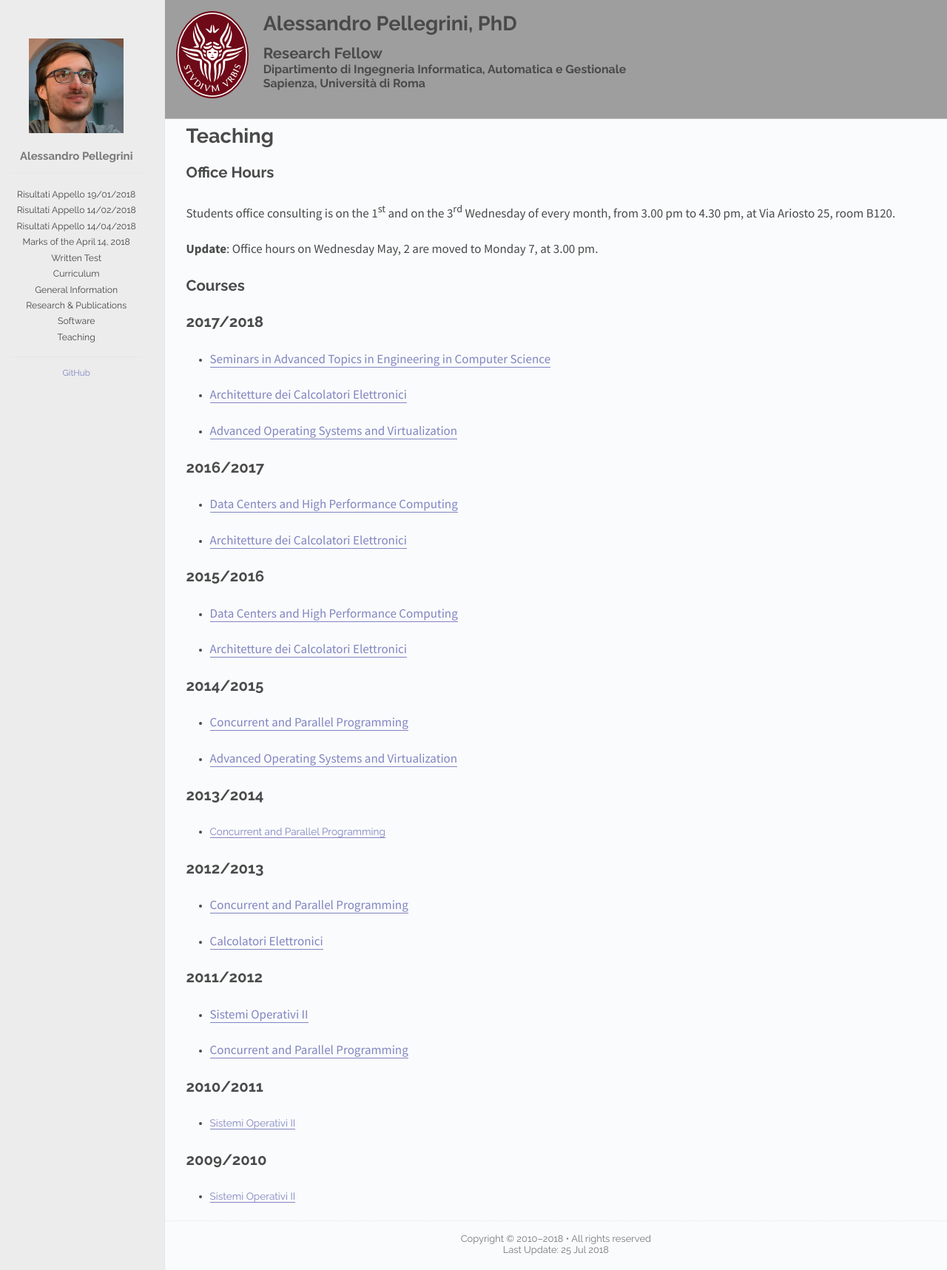
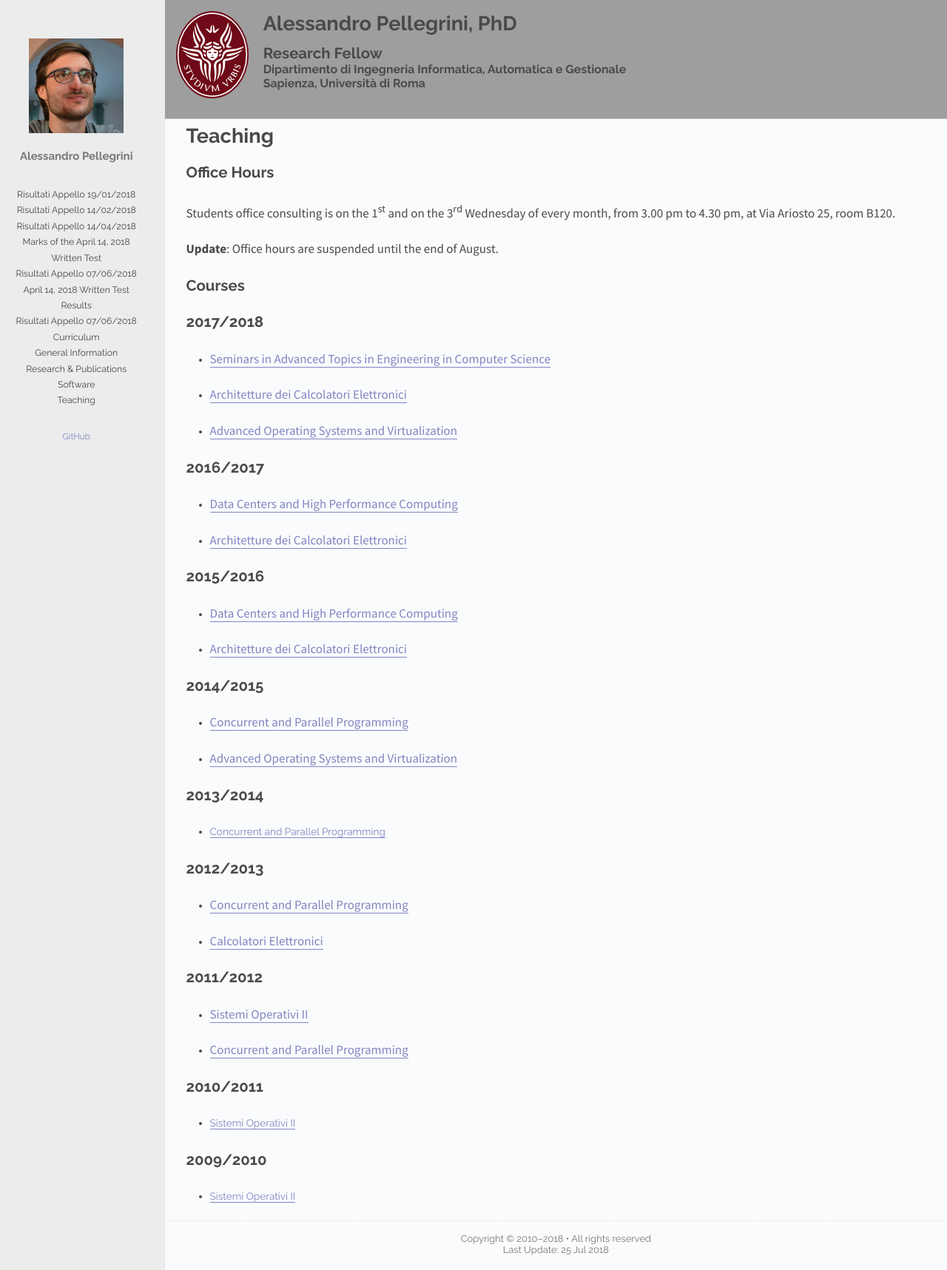
Before and after one commit to alessandropellegrini/personal-website, a Jekyll site: the page built from teaching.md, in a window 1280 px wide. Shown: the whole page at 74% size. Built offline with Jekyll 4.4.1, drawn with Linux system fonts in a browser that asks for light colours.

Commit message:
Update teching stuff
- Exam results
- Exams
- Teaching information
- Office hours information

Signed-off-by: Alessandro Pellegrini <pellegrini@dis.uniroma1.it>

```diff
--- a/_posts/2017-01-01-aosv.md
+++ b/_posts/2017-01-01-aosv.md
@@ -14,7 +14,7 @@ News
 
 * Third Exam Session: September 21, 2018 @ Room 29 via Eudossiana 18, 10.00 am
 * Second Exam Session: July 20, 2018 @ Room 29 via Eudossiana 18, 10.00 am
-* First Exam Session: June 28, 2018 @ Room 29 via Eudossiana 18, 10.00 am
+* First Exam Session: June 28, 2018 @ Room 29 via Eudossiana 18, 10.00 am - [text]({{ local-url }}/2018-06-28.pdf) - [results]({{ local-url }}/2018-06-28-risultati.html).
 * The benchmark for the project [has been published]({{ local-url }}/2018-fibers.tar.gz).
 * The course is over. You can give an [anonymous feedback](https://goo.gl/forms/LG508hAmf3jef48E3) on the lectures.
 * **Homework Assignment**: You have the opportunity to gain up to 3
--- a/_posts/2017-01-01-architetture.md
+++ b/_posts/2017-01-01-architetture.md
@@ -16,6 +16,8 @@ La pagina principale del corso è
 Aggiornamenti
 -------------
 
+* Appello del 07/06/2018: [Risultati]({{ local-url }}/2018-06-07-risultati.html).
+* Appello del 04/07/2018: [Risultati]({{ local-url }}/2018-07-04-risultati.html).
 * Appello del 14/04/2018: [Risultati]({{ local-url }}/2018-04-14-risultati.html).
 * Appello del 14/02/2018: [Risultati]({{ local-url }}/2018-02-14-risultati.html).
 * Appello del 19/01/2018: [Risultati]({{ local-url }}/2018-01-19-risultati.html).
--- a/teaching.md
+++ b/teaching.md
@@ -9,7 +9,7 @@ Office Hours
 
 Students office consulting is on the 1<sup>st</sup> and on the 3<sup>rd</sup> Wednesday of every month, from 3.00 pm to 4.30 pm, at Via Ariosto 25, room B120.
 
-**Update**: Office hours on Wednesday May, 2 are moved to Monday 7, at 3.00 pm.
+**Update**: Office hours are suspended until the end of August.
 
 [//]: # (Office hours are suspended until the end of April.)
 
```
Also changed, not shown: didattica/2017/aosv/2018-06-28-risultati.md (added, +18 -0 lines), didattica/2017/architetture/2018-01-19-risultati.md (+1 -1 lines), didattica/2017/architetture/2018-02-14-risultati.md (+1 -1 lines), didattica/2017/architetture/2018-04-14-risultati.md (+1 -1 lines), didattica/2017/architetture/2018-06-07-risultati.md (added, +17 -0 lines), didattica/2017/architetture/2018-07-04-risultati.md (added, +13 -0 lines), 3 other files.
